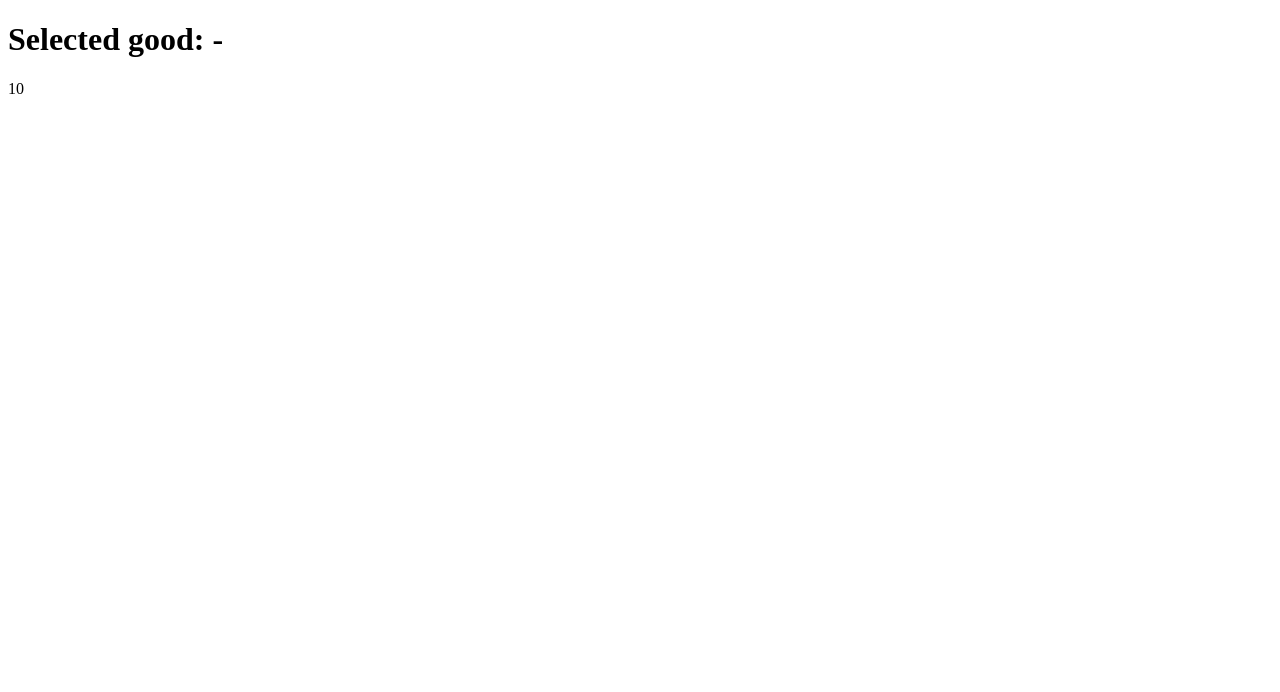
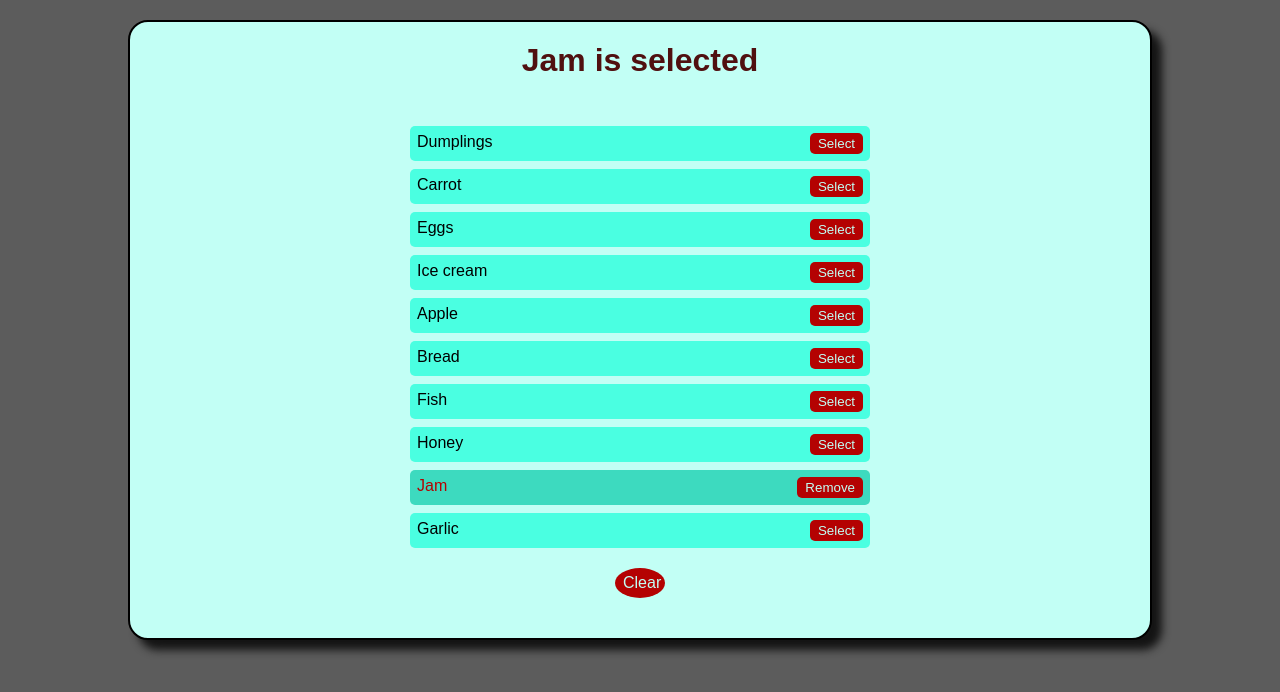
Before and after one commit to mate-academy/react_goods-selector, a React (Create React App) app: page / in a window 1280 px wide. Shown: the top 692 px of the page. Built offline with nearby package versions, Linux system fonts and the light colour scheme.

Commit message:
Reference solution

```diff
--- a/src/App.scss
+++ b/src/App.scss
@@ -1 +1,82 @@
-// styles go here
+* {
+  box-sizing: border-box;
+}
+
+html {
+  font-family: "Josefin Sans", sans-serif;
+}
+
+body,
+h1,
+li,
+ul {
+  margin: 0;
+  padding: 0;
+}
+
+.app {
+  padding: 20px;
+  min-height: 100vh;
+  min-width: 780px;
+  background-color: #5c5c5c;
+
+  &__frame {
+    margin: 0 auto;
+    padding: 20px;
+    max-width: 1024px;
+    min-height: 620px;
+    text-align: center;
+
+    background-color: #c2fff5;
+    border: 2px solid #000;
+    border-radius: 20px;
+    box-shadow: 10px 10px 8px #141414;
+  }
+
+  &__goods {
+    color: #501010;
+    min-height: 64px;
+  }
+
+  &__list {
+    margin: 20px auto;
+    width: 460px;
+    list-style: none;
+  }
+
+  &__item {
+    display: flex;
+    justify-content: space-between;
+    padding: 6px;
+    margin-bottom: 8px;
+
+    background-color: #4affe1;
+    border: 1px solid transparent;
+    border-radius: 5px;
+
+    &--active {
+      color: #b40202;
+      background-color: #3ddabf;
+    }
+  }
+
+  &__button {
+    color: #c2fff5;
+    background-color: #b40202;
+    border: 2px solid transparent;
+    border-radius: 5px;
+    transition: background-color 0.2s;
+
+    &:hover {
+      background-color: #d80202;
+      cursor: pointer;
+    }
+
+    &--x {
+      width: 50px;
+      height: 30px;
+      font-size: 1em;
+      border-radius: 50%;
+    }
+  }
+}
--- a/src/App.tsx
+++ b/src/App.tsx
@@ -14,11 +14,105 @@ const goodsFromServer: string[] = [
   'Garlic',
 ];
 
-const App: React.FC = () => (
-  <div className="App">
-    <h1>Selected good: -</h1>
-    {goodsFromServer.length}
-  </div>
-);
+type State = {
+  selectedGoods: string[],
+};
 
-export default App;
+export class App extends React.Component<{}, State> {
+  state = {
+    selectedGoods: ['Jam'],
+  };
+
+  addGood = (good: string) => {
+    this.setState((prevState) => ({
+      selectedGoods: [...prevState.selectedGoods, good],
+    }));
+  };
+
+  removeGood = (selectedItem: string) => {
+    this.setState((prevState) => ({
+      selectedGoods: prevState.selectedGoods
+        .filter(good => good !== selectedItem),
+    }));
+  };
+
+  clearSelectetGoods = () => {
+    this.setState(
+      { selectedGoods: [] },
+    );
+  };
+
+  createListOfGoods = () => {
+    const { selectedGoods } = this.state;
+
+    switch (selectedGoods.length) {
+      case 0:
+        return 'No goods selected';
+
+      case 1:
+        return `${selectedGoods[0]} is selected`;
+
+      case goodsFromServer.length:
+        return 'All goods selected';
+
+      default:
+        return `${selectedGoods.slice(0, -1).join(', ')}
+          and ${selectedGoods.slice(-1)} are selected`;
+    }
+  };
+
+  render() {
+    const { selectedGoods } = this.state;
+
+    return (
+      <div className="app">
+        <div className="app__frame">
+          <h1 className="app__goods">
+            {this.createListOfGoods()}
+          </h1>
+
+          <ul className="app__list">
+            {goodsFromServer.map((good) => {
+              return (
+                <li
+                  data-cy="good"
+                  key={good}
+                  className={`app__item ${selectedGoods.includes(good)
+                    ? 'app__item--active'
+                    : false}`}
+                >
+                  {good}
+                  <button
+                    type="button"
+                    className="app__button"
+                    onClick={
+                      selectedGoods.includes(good)
+                        ? () => this.removeGood(good)
+                        : () => this.addGood(good)
+                    }
+                  >
+                    {
+                      selectedGoods.includes(good)
+                        ? 'Remove'
+                        : 'Select'
+                    }
+                  </button>
+                </li>
+              );
+            })}
+          </ul>
+
+          {Boolean(selectedGoods.length) && (
+            <button
+              type="button"
+              className="app__button app__button--x"
+              onClick={this.clearSelectetGoods}
+            >
+              Clear
+            </button>
+          )}
+        </div>
+      </div>
+    );
+  }
+}
--- a/src/index.tsx
+++ b/src/index.tsx
@@ -1,5 +1,5 @@
 import ReactDOM from 'react-dom';
-import App from './App';
+import { App } from './App';
 
 ReactDOM.render(
   <App />,
```
